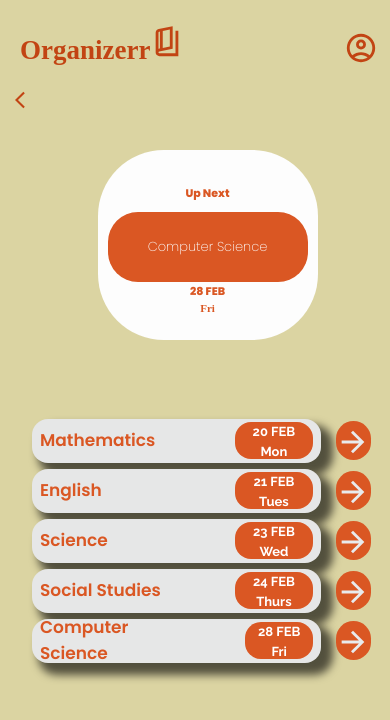
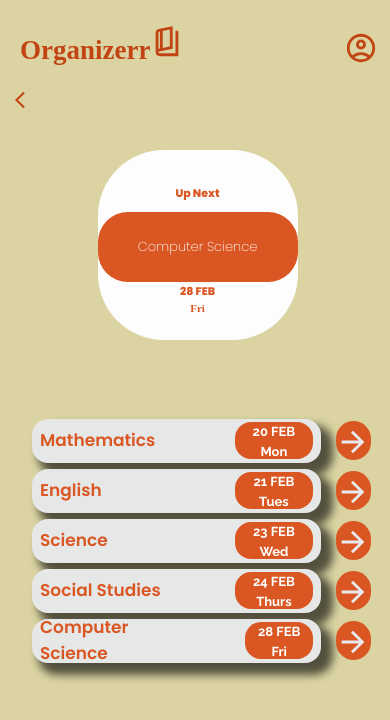
Before and after one commit to AbhaiSankarPR/Timetable-React, a React (Vite) app: page /timetable in a window 390 px wide. Shown: the top 720 px of the page. Built offline with nearby package versions, Linux system fonts and the light colour scheme; a web font is replaced by a local one.

Commit message:
Update table.css

```diff
--- a/src/table.css
+++ b/src/table.css
@@ -134,7 +134,7 @@ body {
 @media screen and (max-width: 600px) {
     .upnext-container{
         flex-direction: column;
-       width: 220px;
+       width: 200px;
         height:190px;
         border-radius: 66px;
         justify-content: center;
```
